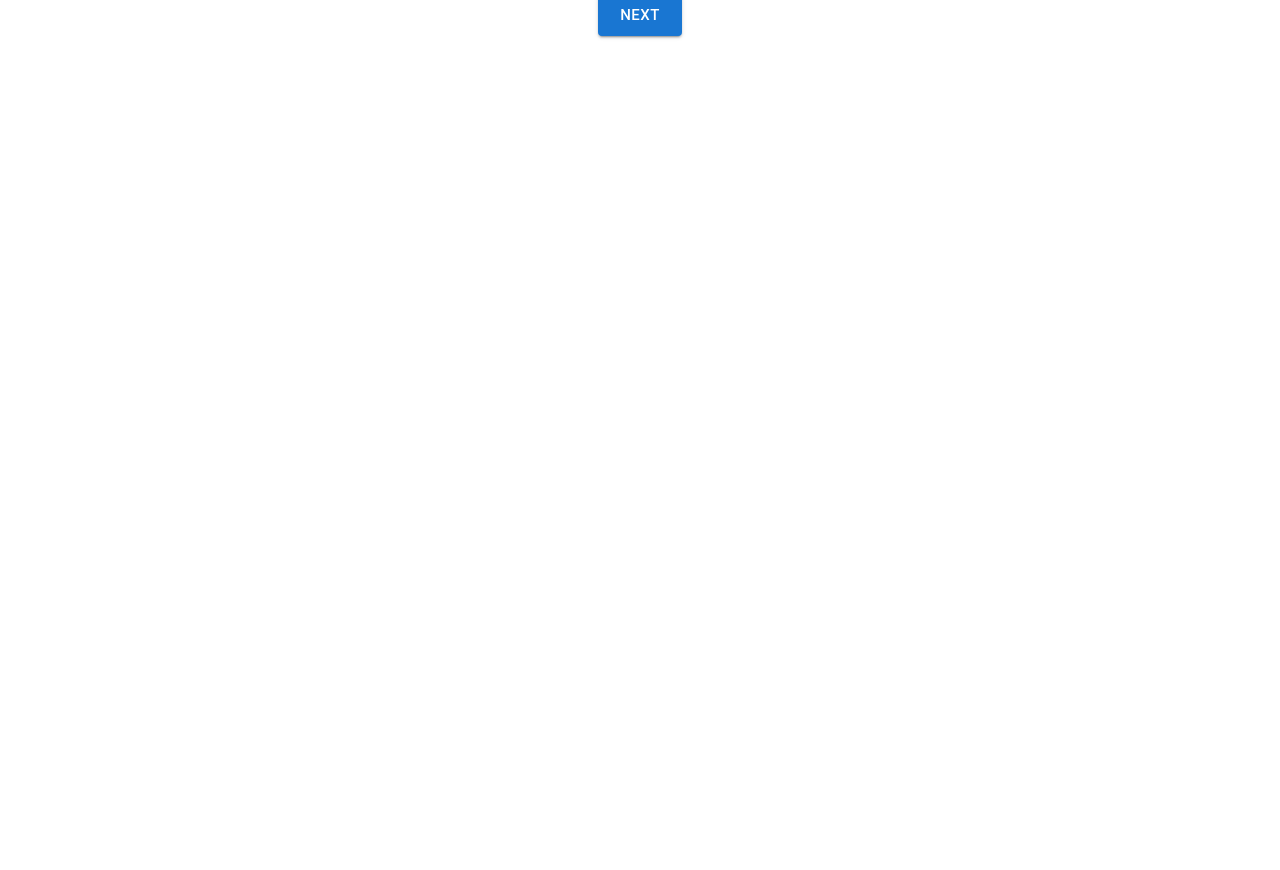
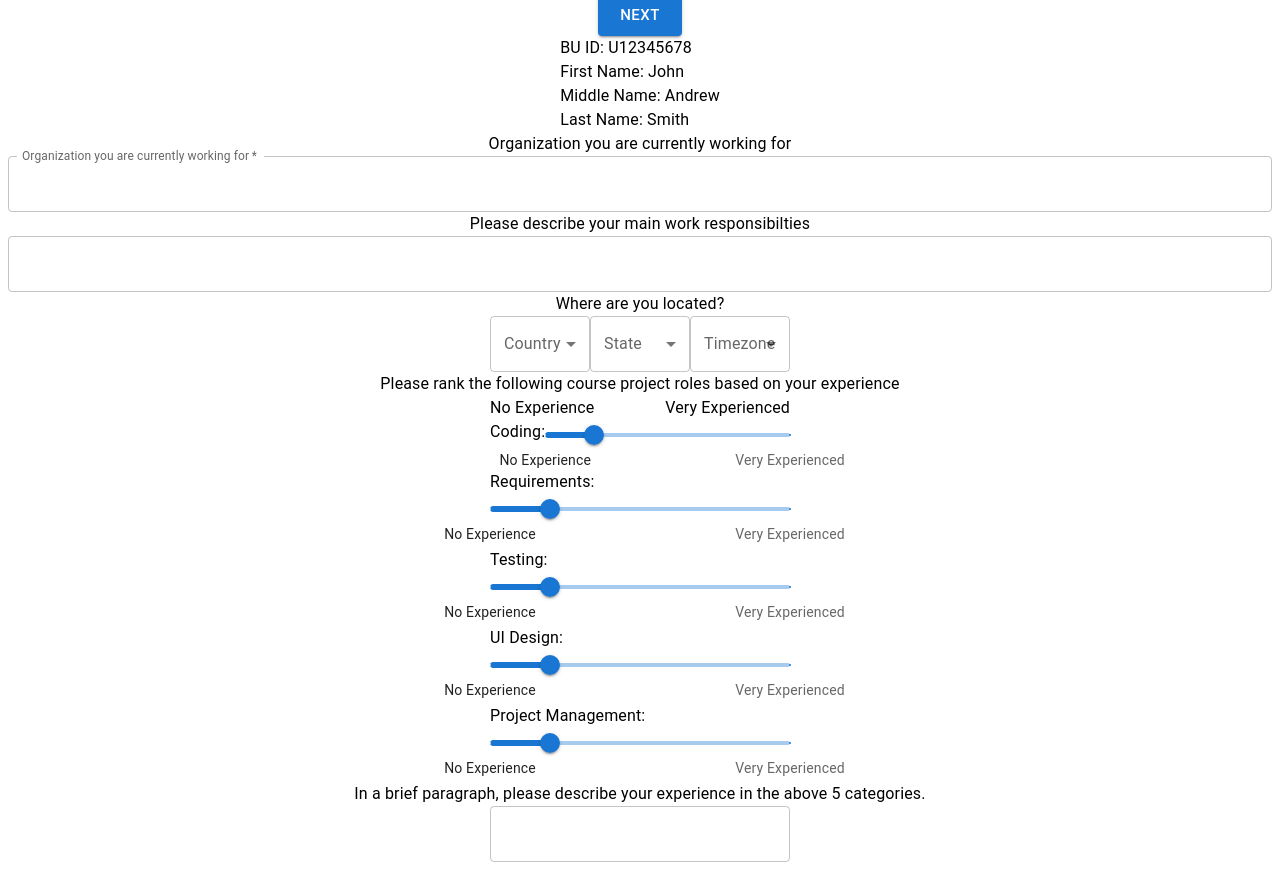
Before and after one commit to tbtruong/CS633Team6, a React (Create React App) app in the folder frontend/: page / in a window 1280 px wide. Shown: the part 618-1488 px from the top of the page. Before the commit the page ends 800 px from the top, so only its background shows below. Built offline with nearby package versions, Linux system fonts and the light colour scheme.

Commit message:
added all components on page

```diff
--- a/frontend/src/Components/mainPage.tsx
+++ b/frontend/src/Components/mainPage.tsx
@@ -1,6 +1,8 @@
 import React from 'react';
 import Typography from '@mui/material/Typography';
-import {Box, Button, TextField} from "@mui/material"
+import {Box, Button, FormControl, InputLabel, MenuItem, Select, SelectChangeEvent, TextField} from "@mui/material"
+import Slider from '@mui/material/Slider';
+
 
 const stylingH3 = {
     color: "black",
@@ -43,7 +45,42 @@ const buttonHolder = {
 
 }
 
-const mainPage = () => {
+const locationSelect = {
+    width: '100px'
+}
+
+const MainPage = () => {
+
+    const [age, setAge] = React.useState('');
+
+    let exampleJson = {
+        firstName: 'John',
+        middleName: 'Andrew',
+        lastName: 'Smith',
+        buId: 'U12345678'
+    }
+
+    const handleChange = (event: SelectChangeEvent) => {
+        setAge(event.target.value as string);
+    };
+
+    function valuetext(value: number) {
+        return `${value}°C`;
+    }
+
+    const marks = [
+        {
+            value: 0,
+            label: 'No Experience',
+        },
+        {
+            value: 100,
+            label: 'Very Experienced',
+        },
+    ];
+
+
+
     return (
         <Box sx={bigBox}>
             <Box sx={buttonHolder}>
@@ -88,9 +125,169 @@ const mainPage = () => {
             <Button variant="contained" size="large" sx={buttonHolder} >
               NEXT
             </Button>
+
+
+            <Typography>
+                BU ID: {exampleJson.buId} <br/>
+                First Name: {exampleJson.firstName}  <br/>
+                Middle Name: {exampleJson.middleName}  <br/>
+                Last Name: {exampleJson.lastName} <br/>
+            </Typography>
+
+            <Typography>
+                Organization you are currently working for
+            </Typography>
+            <TextField fullWidth required id="outlined-basic" label="Organization you are currently working for"  InputLabelProps={{ shrink: true }} variant="outlined" />
+
+            <Typography>
+                Please describe your main work responsibilties
+            </Typography>
+            <TextField fullWidth required id="outlined-basic"   InputLabelProps={{ shrink: true }} variant="outlined" />
+
+            <Typography>
+                Where are you located?
+            </Typography>
+            <Box>
+            <FormControl size="medium" sx={locationSelect}>
+                <InputLabel id="demo-simple-select-label" > Country </InputLabel>
+                <Select
+                    labelId="demo-simple-select-label"
+                    id="demo-simple-select"
+                    value={age}
+                    label="Country"
+                    onChange={handleChange}
+                >
+                    <MenuItem value={10}>Ten</MenuItem>
+                    <MenuItem value={20}>Twenty</MenuItem>
+                    <MenuItem value={30}>Thirty</MenuItem>
+                </Select>
+            </FormControl>
+
+            <FormControl size="medium" sx={locationSelect}>
+                <InputLabel id="demo-simple-select-label" > State </InputLabel>
+                <Select
+                    labelId="demo-simple-select-label"
+                    id="demo-simple-select"
+                    value={age}
+                    label="Country"
+                    onChange={handleChange}
+                >
+                    <MenuItem value={10}>Ten</MenuItem>
+                    <MenuItem value={20}>Twenty</MenuItem>
+                    <MenuItem value={30}>Thirty</MenuItem>
+                </Select>
+            </FormControl>
+
+            <FormControl size="medium" sx={locationSelect}>
+                <InputLabel id="demo-simple-select-label" >Timezone</InputLabel>
+                <Select
+                    labelId="demo-simple-select-label"
+                    id="demo-simple-select"
+                    value={age}
+                    label="Timezone"
+                    onChange={handleChange}
+                >
+                    <MenuItem value={10}>Ten</MenuItem>
+                    <MenuItem value={20}>Twenty</MenuItem>
+                    <MenuItem value={30}>Thirty</MenuItem>
+                </Select>
+            </FormControl>
+            </Box>
+
+            <Typography>
+                Please rank the following course project roles based on your experience
+            </Typography>
+            <Box>
+                <Box sx={{width: 300, display: 'flex', flexDirection: 'row', justifyContent: 'space-between'}}>
+                <Typography>
+                    No Experience
+                </Typography>
+
+                <Typography>
+                    Very Experienced
+                </Typography>
+                </Box>
+
+            <Box sx={{ width: 300, display: 'flex', flexDirection: 'row' }}>
+                <Typography>
+                    Coding:
+                </Typography>
+                <Slider
+                    aria-label="Custom marks"
+                    defaultValue={20}
+                    getAriaValueText={valuetext}
+                    step={10}
+                    marks={marks}
+                />
+            </Box>
+
+            <Box sx={{ width: 300 }}>
+                <Typography>
+                    Requirements:
+                </Typography>
+                <Slider
+                    aria-label="Custom marks"
+                    defaultValue={20}
+                    getAriaValueText={valuetext}
+                    step={10}
+                    valueLabelDisplay="auto"
+                    marks={marks}
+                />
+            </Box>
+
+            <Box sx={{ width: 300 }}>
+                <Typography>
+                    Testing:
+                </Typography>
+                <Slider
+                    aria-label="Custom marks"
+                    defaultValue={20}
+                    getAriaValueText={valuetext}
+                    step={10}
+                    valueLabelDisplay="auto"
+                    marks={marks}
+                />
+            </Box>
+
+            <Box sx={{ width: 300 }}>
+                <Typography>
+                    UI Design:
+                </Typography>
+                <Slider
+                    aria-label="Custom marks"
+                    defaultValue={20}
+                    getAriaValueText={valuetext}
+                    step={10}
+                    valueLabelDisplay="auto"
+                    marks={marks}
+                />
+            </Box>
+
+            <Box sx={{ width: 300 }}>
+                <Typography>
+                    Project Management:
+                </Typography>
+                <Slider
+                    aria-label="Custom marks"
+                    defaultValue={20}
+                    getAriaValueText={valuetext}
+                    step={10}
+                    valueLabelDisplay="auto"
+                    marks={marks}
+                />
+            </Box>
+        </Box>
+
+        <Typography>
+           In a brief paragraph, please describe your experience in the above 5 categories.
+        </Typography>
+        <TextField sx={{width: '300px'}} fullWidth required id="outlined-basic"   InputLabelProps={{ shrink: true }} variant="outlined"  inputProps={{ maxLength: 12 }}/>
+
+
+
         </Box>
     );
 }
 
 
-export default mainPage;
+export default MainPage;
```
